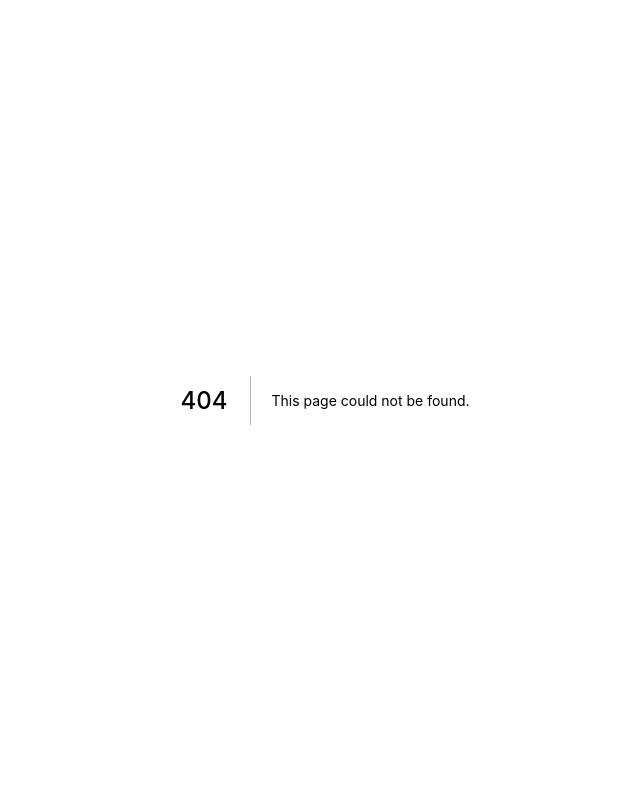
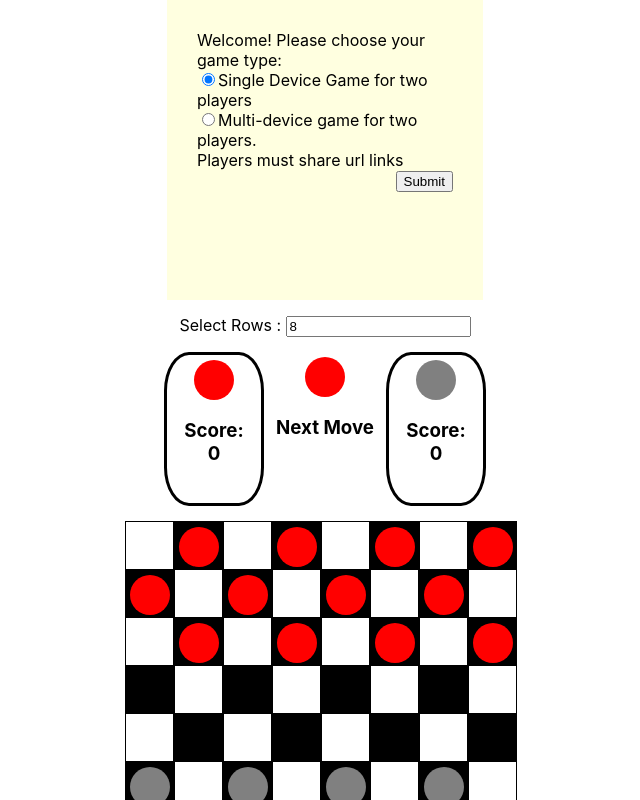
Before and after one commit to 343guiltyspark/ncheckers, a Next.js app: page /1 in a window 1280 px wide. Before the commit this address had no page. Shown: the top 800 px of the page, without its empty margins (315-955 px from the left). Built offline with nearby package versions, Linux system fonts and the light colour scheme.

Commit message:
Created Separted function for gameURL pretty url to support passing in  game session token param.

```diff
--- /dev/null
+++ b/pages/[gid].js
@@ -0,0 +1,5 @@
+import Home from "./index";
+
+export default function game() {
+  return <Home />;
+}
```
